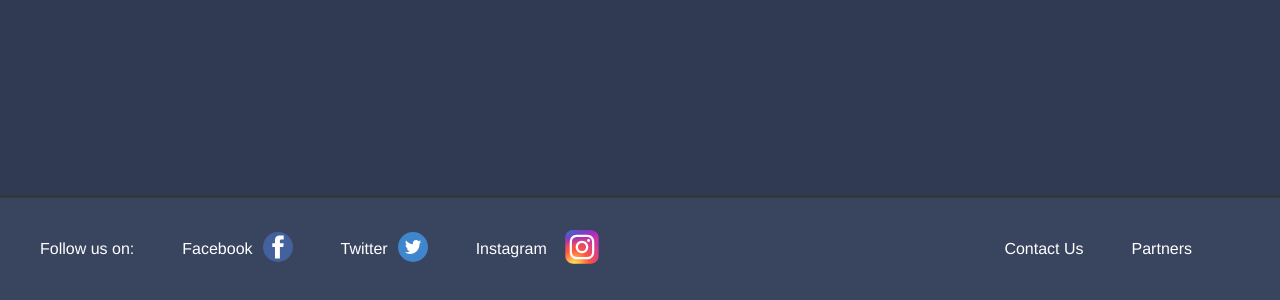
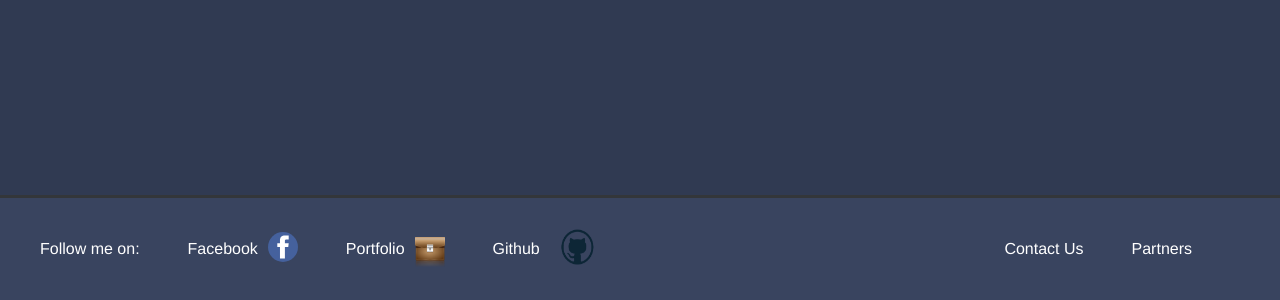
Before and after one commit to dimo121/typescript-blog-template, a React (Create React App) app: page /createblog in a window 1280 px wide. Shown: the part 2238-2538 px from the top of the page. Built offline with nearby package versions, Linux system fonts and the light colour scheme; what aws-amplify would draw is missing.

Commit message:
modal reducer

```diff
--- a/src/components/CreateBlog.tsx
+++ b/src/components/CreateBlog.tsx
@@ -21,7 +21,7 @@ const CreateBlog: React.FC<ICreateBlogProps> = (props) => {
     if(currentUser){
       const retrieveUserId = () => {
         return new Promise((resolve) => {
-            currentUser!.user.getUserAttributes((err,result) => {
+            currentUser.user.getUserAttributes((err,result) => {
               if(err){
                 alert(err);
                 return '';
--- a/src/components/Footer.tsx
+++ b/src/components/Footer.tsx
@@ -1,15 +1,15 @@
 import React from "react";
 import { NavLink } from "react-router-dom";
 import img from "../images/facebook_icon.svg";
-import img2 from "../images/twitter_icon.svg";
-import img3 from "../images/instagram_icon.svg"
+import img2 from "../images/portfolio-icon.png";
+import img3 from "../images/github-logo-cat.png";
 
 export const Footer:React.FC = () => (
   <div className="s5-fc">
     <ul>
-      <li>Follow us on: </li>
+      <li>Follow me on: </li>
       <li>
-        <a href="http://www.facebook.com">
+        <a href="https://www.facebook.com">
           <p>Facebook</p>
           <span>
             <img
@@ -21,25 +21,25 @@ export const Footer:React.FC = () => (
         </a>
       </li>
       <li>
-        <a href="http://www.twitter.com">
-          <p>Twitter</p>
+        <a href="http://dimo-portfolio.net">
+          <p>Portfolio</p>
           <span>
             <img
               src={img2}
-              alt="twitter"
-              style={{ height: "3rem", width: "3rem" }}
+              alt="portfolio"
+              style={{ height: "3rem", width: "3rem", marginTop:"1rem" }}
             ></img>
           </span>
         </a>
       </li>
       <li>
-        <a href="http://www.instagram.com">
-          <p>Instagram</p>
+        <a href="http://www.github.com/dimo121">
+          <p>Github</p>
           <span>
             <img
               src={img3}
-              alt="Instagram"
-              style={{ height: "5rem", width: "5rem" }}
+              alt="Github"
+              style={{ height: "4rem", width: "5.5rem" }}
             ></img>
           </span>
         </a>
--- a/src/components/Header.tsx
+++ b/src/components/Header.tsx
@@ -46,12 +46,12 @@ const Header:React.FC<IHeaderProps> = (props) => {
     const onSubmission = async (user:NewUserInput): Promise<void> => {
         if(!user.username){
             const authUser = await authService.login(user.email, user.password)
-            console.log('Login: ', authUser);
+            //console.log('Login: ', authUser);
             setUser(authUser);
         }
         else{
-            const authUser = await authService.signUp(user.username,user.password,user.email)
-            console.log('Registered: ', authUser);
+            await authService.signUp(user.username,user.password,user.email)
+            //console.log('Registered: ', authUser);
         }
     }
 
@@ -60,7 +60,7 @@ const Header:React.FC<IHeaderProps> = (props) => {
         <header className="s6-hc">
             <div className="s6-hc__title">
                 <span>
-                    <h1><img  src={img} className='s6-hc__logo' alt="React logo" />React.JS blog</h1>
+                    <h1><img  src={img} className='s6-hc__logo' alt="React logo" />React.JS blog template</h1>
                 </span>
                 <button className="s6-hc__toggle" onClick={isActive ? closeMenu: openMenu}>
                     <span className="hamburger" data-testid="hamburger">
--- a/src/components/Modal.tsx
+++ b/src/components/Modal.tsx
@@ -39,42 +39,12 @@ const modalReducer = (state:IModalState,action:IAction):IModalState => {
   const {type,newState} = action;
 
   switch(type){
-    case 'REGISTER': case 'VERIFY': case 'SIGNIN': case 'RESET': case 'REGISTER_CLICK':
+    case 'REGISTER': case 'VERIFY': case 'SIGNIN': case 'RESET': case 'REGISTER_CLICK': case 'SET_ERROR': case 'CHANGE_CODE': case 'CHANGE_EMAIL': case 'CHANGE_PASSWORD': case 'CHANGE_USER':
     {
       return {
         ...state,
         ...newState
       };
-    }
-    case 'SET_ERROR':{
-      return {
-        ...state,
-        error: newState.error!
-      }
-    }
-    case 'CHANGE_CODE':{
-      return {
-        ...state,
-        code: newState.code!
-      }
-    }
-    case 'CHANGE_EMAIL':{
-      return {
-        ...state,
-        email: newState.email!
-      }
-    }
-    case 'CHANGE_PASSWORD':{
-      return {
-        ...state,
-        password: newState.password!
-      }
-    }
-    case 'CHANGE_USER':{
-      return {
-        ...state,
-        username: newState.username!
-      }
     }
     default: {
       throw new Error(`Unhandled action type ${type}`);
@@ -314,9 +284,7 @@ const ModalComponent:React.FC<IModalProps> = (props) => {
         </form>
         {!registerMod && (<div>
           <h5>If you are not a member please register</h5>
-          <button className="main-button" onClick={() => {
-            onRegisterClick();
-          }}>
+          <button className="main-button" onClick={onRegisterClick}>
             Register
           </button>
         </div>)}
--- a/src/index.tsx
+++ b/src/index.tsx
@@ -1,12 +1,9 @@
-import React from 'react';
 import ReactDOM from 'react-dom';
 import './index.css';
 import AppRouter from './router/AppRouter';
 
 
 ReactDOM.render(
-  <React.StrictMode>
-    <AppRouter />
-  </React.StrictMode>,
+    <AppRouter />,
   document.getElementById('root')
 );
--- a/src/styles/components/_modal.scss
+++ b/src/styles/components/_modal.scss
@@ -69,5 +69,5 @@
 }
 
 .s7-modal__spacer{
-  margin-top: 7em;
+  margin-top: 9em;
 }
--- a/src/styles/styles.css
+++ b/src/styles/styles.css
@@ -575,7 +575,7 @@ button:disabled {
     width: 3em; }
 
 .s7-modal__spacer {
-  margin-top: 7em; }
+  margin-top: 9em; }
 
 .lds-container {
   display: flex;
```
Also changed, not shown: src/images/github-logo-cat.png (added), src/images/portfolio-icon.png (added).
